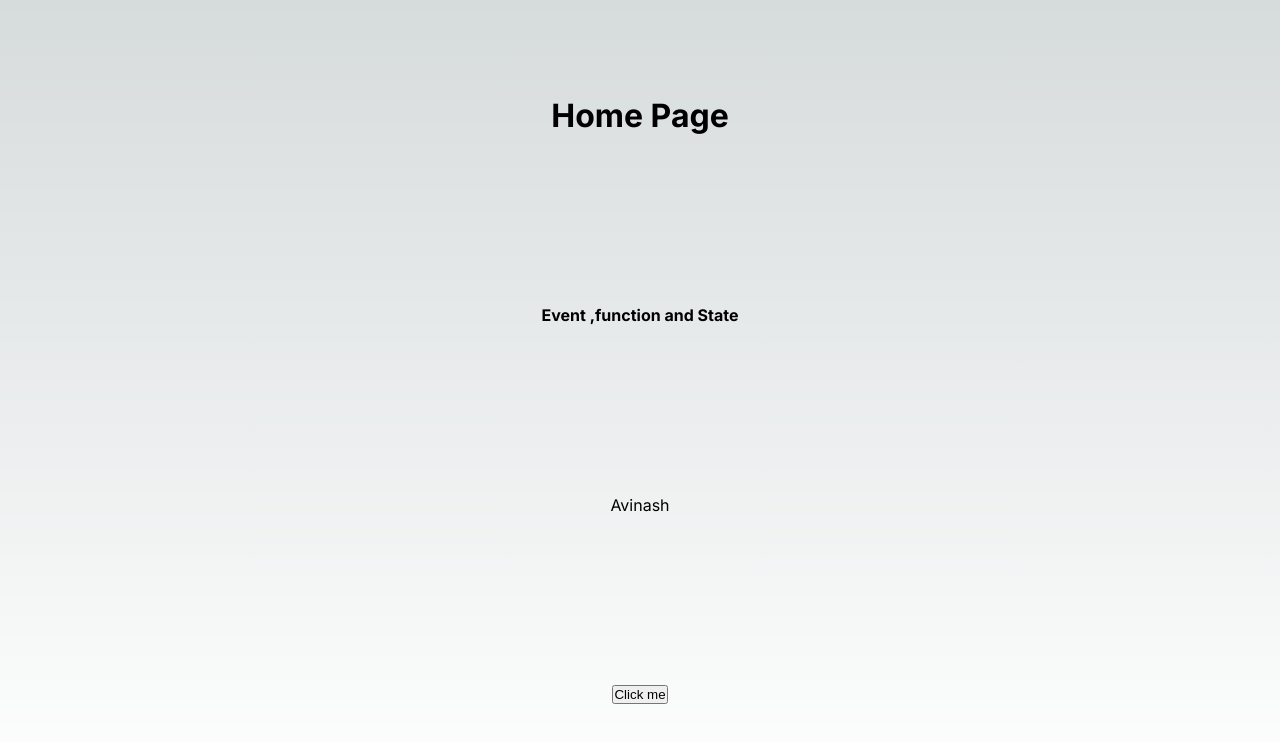
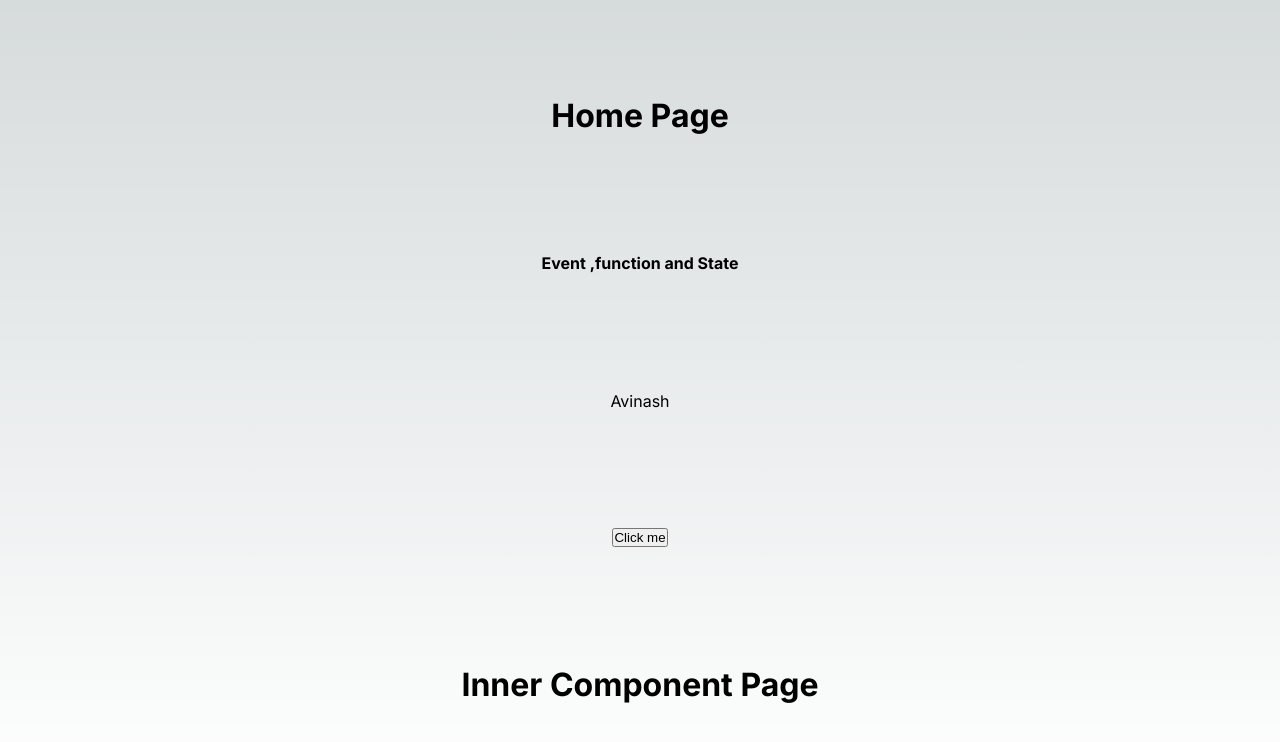
Before and after one commit to Avinashvns/nextjslearn, a Next.js app: page / in a window 1280 px wide. Shown: the top 742 px of the page. Built offline with nearby package versions, Linux system fonts and the light colour scheme.

Commit message:
component inside component create and uses

```diff
--- a/src/app/page.js
+++ b/src/app/page.js
@@ -9,6 +9,13 @@ export default function Home() {
     // setName("Golu")
     setName((prevName) => (prevName === "Avinash" ? "Golu" : 'Avinash'))
   }
+  // Inner Component
+  const InnerComp = () => {
+    return (
+      <h1>Inner Component Page</h1>
+    )
+  }
+
   return (
     <main className={styles.main}>
       <h1>Home Page</h1>
@@ -16,6 +23,11 @@ export default function Home() {
       {name}
       {/* <button onClick={() => alert("Hello Next Js")}>Click me</button> */}
       <button onClick={apple}>Click me</button>
+
+      {/* Use here component */}
+      {/* <InnerComp /> */}
+
+      {InnerComp()}
     </main>
   )
 }
```
